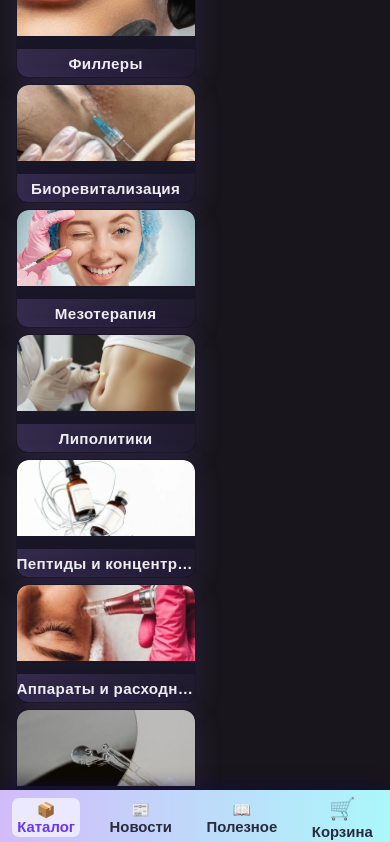
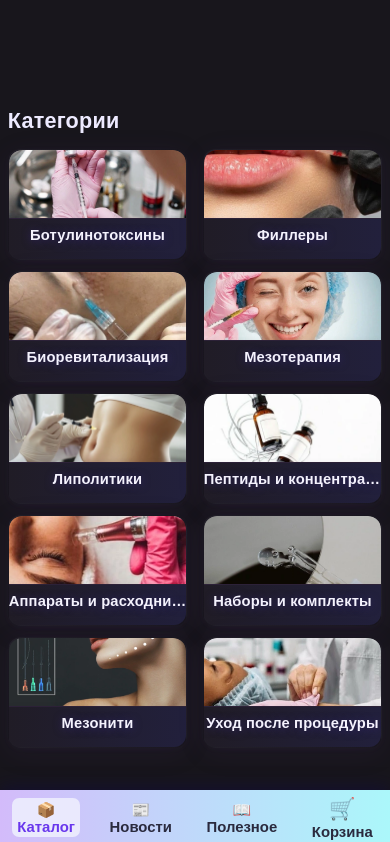
Before and after one commit to AlexSalavat/facade-stone-app, a React (Vite) app: page /catalog in a window 390 px wide. Shown: the top 842 px of the page. Built offline with nearby package versions, Linux system fonts and the light colour scheme.

Commit message:
first dkw

```diff
--- a/src/components/CategoryCard.css
+++ b/src/components/CategoryCard.css
@@ -1,75 +1,84 @@
+.category-cards-grid {
+  display: grid;
+  grid-template-columns: 1fr 1fr;
+  gap: 16px 14px;
+  padding: 16px 0 0 0;
+  width: 100%;
+  box-sizing: border-box;
+}
+
 .category-card {
-  width: 46vw;
-  max-width: 178px;
-  min-width: 115px;
-  height: 26vw;
-  max-height: 116px;
-  min-height: 70px;
-  background: linear-gradient(108deg, #241d34e8 0%, #372b48e2 100%);
-  border-radius: 15px;
-  box-shadow: 0 6px 24px 0 rgba(120,80,180,0.13);
+  background: linear-gradient(118deg, #23202a 0%, #18151e 100%);
+  border-radius: 18px;
+  box-shadow: 0 5px 28px 0 rgba(90,50,130,0.10), 0 1.5px 6px #a286ef09;
   overflow: hidden;
   display: flex;
   flex-direction: column;
   align-items: stretch;
   position: relative;
-  margin: 0;
   cursor: pointer;
-  transition: box-shadow 0.17s, transform 0.15s;
-  border: none;
+  border: 1.3px solid transparent;
+  transition: box-shadow 0.16s, transform 0.13s, border 0.16s;
+  min-height: 134px;
 }
 
 .category-card:hover,
 .category-card:focus {
-  box-shadow: 0 10px 36px 0 rgba(164,118,255,0.23), 0 2px 12px 0 #734ad722;
-  transform: translateY(-3px) scale(1.04);
+  box-shadow: 0 9px 34px 0 rgba(160,110,255,0.16), 0 2px 12px 0 #9b7eff38;
+  border: 1.3px solid #b499e044;
+  transform: translateY(-2.5px) scale(1.035);
   outline: none;
 }
 
 .category-card-img {
   width: 100%;
-  height: 74%;
+  height: 92px;
   object-fit: cover;
-  background: #ede9fc;
-  border-radius: 15px 15px 0 0;
+  background: #f6f3fa;
+  border-radius: 16px 16px 0 0;
   display: block;
+  margin: 0;
+  border-bottom: 0.5px solid #2e2339;
 }
 
 .category-card-title {
   width: 100%;
-  background: rgba(38,26,61,0.62);
-  color: #f2eaff;
+  background: linear-gradient(90deg, #201c26 0%, #22203c 100%);
+  color: #f4f2fd;
   font-family: 'Montserrat', Arial, sans-serif;
-  font-size: 0.97rem;
+  font-size: 1.01rem;
   font-weight: 600;
   text-align: center;
-  padding: 7px 0 6px 0;
+  padding: 11px 0 8px 0;
   letter-spacing: 0.01em;
-  border-radius: 0 0 13px 13px;
+  border-radius: 0 0 14px 14px;
   margin-top: auto;
-  box-shadow: 0 3px 12px #0002;
-  text-shadow: 0 1.5px 7px #4d2bb1ab;
+  box-shadow: 0 2px 7px #0002;
+  text-shadow: 0 1px 8px #342777bb;
   overflow: hidden;
   white-space: nowrap;
   text-overflow: ellipsis;
+  min-height: 37px;
 }
 
 @media (max-width: 700px) {
+  .category-cards-grid {
+    grid-template-columns: 1fr 1fr;
+    gap: 11px 5vw;
+    padding: 10px 0 0 0;
+  }
   .category-card {
-    width: 47vw;
-    height: 27vw;
-    max-width: 144px;
-    min-width: 96px;
-    border-radius: 11px;
+    border-radius: 13px;
+    min-height: 95px;
   }
   .category-card-img {
-    border-radius: 11px 11px 0 0;
-    min-height: 45px;
-    height: 68%;
+    border-radius: 13px 13px 0 0;
+    height: 68px;
   }
   .category-card-title {
-    font-size: 0.85rem;
+    font-size: 0.92rem;
     border-radius: 0 0 8px 8px;
-    padding: 5px 0 4px 0;
+    padding: 8px 0 6px 0;
+    min-height: 26px;
   }
 }
--- a/src/components/CategoryView.css
+++ b/src/components/CategoryView.css
@@ -1,75 +1,93 @@
-.category-card {
-  width: 46vw;
-  max-width: 200px;
-  min-width: 120px;
-  height: 33vw;
-  max-height: 145px;
-  min-height: 85px;
-  background: #191729ee;
-  border-radius: 18px;
-  box-shadow: 0 6px 28px 0 rgba(140,104,235,0.15);
-  overflow: hidden;
-  display: flex;
-  flex-direction: column;
-  align-items: stretch;
-  position: relative;
-  margin: 8px 4px;
-  cursor: pointer;
-  transition: box-shadow 0.15s, transform 0.14s;
-  border: 1.2px solid transparent;
+.container {
+  max-width: 540px;
+  margin: 0 auto;
+  padding: 0 8px;
+  width: 100%;
+  box-sizing: border-box;
 }
 
-.category-card:hover {
-  box-shadow: 0 8px 34px 0 rgba(164,118,255,0.25);
-  transform: translateY(-2px) scale(1.03);
-  border: 1.2px solid #c5a2fc55;
+.category-list-title {
+  font-family: 'Montserrat', Arial, sans-serif;
+  font-size: 1.35rem;
+  font-weight: 800;
+  margin-top: 18px;
+  margin-bottom: 7px;
+  color: #edeaff;
+  letter-spacing: 0.01em;
 }
 
-.category-card-img {
+.category-cards-grid {
+  display: grid;
+  grid-template-columns: 1fr 1fr;
+  gap: 17px 13px;
+  padding: 8px 0 6px 0;
   width: 100%;
-  height: 73%;
-  object-fit: cover;
-  background: #e6e1ff;
-  border-radius: 18px 18px 0 0;
-  display: block;
+  box-sizing: border-box;
 }
 
-.category-card-title {
-  width: 100%;
-  background: linear-gradient(90deg, #3c3157c7 0%, #221c30b9 100%);
-  color: #eee;
+.category-view-top-row {
+  display: flex;
+  align-items: center;
+  gap: 8px;
+  margin-bottom: 18px;
+}
+
+.back-btn {
+  background: none;
+  border: none;
+  color: #b692ff;
+  font-size: 1.01rem;
+  font-family: inherit;
+  font-weight: 700;
+  padding: 6px 12px 6px 0;
+  cursor: pointer;
+  transition: color 0.12s;
+  border-radius: 8px;
+}
+
+.back-btn:hover,
+.back-btn:focus {
+  color: #ff98b7;
+  background: #26204c27;
+  outline: none;
+}
+
+.category-title {
+  font-size: 1.17rem;
   font-family: 'Montserrat', Arial, sans-serif;
-  font-size: 1.02rem;
-  font-weight: 600;
+  color: #e7e2fa;
+  font-weight: 700;
+  letter-spacing: 0.01em;
+  margin: 0 0 0 7px;
+}
+
+.products-grid {
+  display: grid;
+  grid-template-columns: 1fr 1fr;
+  gap: 18px 13px;
+  margin-top: 10px;
+}
+
+.empty-message {
+  grid-column: 1 / -1;
+  font-size: 1.15rem;
+  color: #b35;
   text-align: center;
-  padding: 7px 0 6px 0;
-  letter-spacing: 0.02em;
-  border-radius: 0 0 14px 14px;
-  margin-top: auto;
-  box-shadow: 0 3px 12px #0002;
-  text-shadow: 0 1.5px 7px #2b2257ab;
-  overflow: hidden;
-  white-space: nowrap;
-  text-overflow: ellipsis;
+  padding: 30px 0 22px 0;
+  opacity: 0.92;
 }
 
 @media (max-width: 700px) {
-  .category-card {
-    width: 46vw;
-    height: 30vw;
-    max-width: 178px;
-    min-width: 98px;
-    border-radius: 12px;
-    margin: 6px 2vw;
+  .container {
+    max-width: 100vw;
+    padding: 0 2vw;
   }
-  .category-card-img {
-    border-radius: 12px 12px 0 0;
-    min-height: 55px;
-    height: 65%;
+  .category-cards-grid,
+  .products-grid {
+    grid-template-columns: 1fr 1fr;
+    gap: 11px 4vw;
   }
-  .category-card-title {
-    font-size: 0.95rem;
-    border-radius: 0 0 10px 10px;
-    padding: 6px 0 5px 0;
+  .category-title {
+    font-size: 1.04rem;
   }
 }
--- a/src/components/CategoryView.jsx
+++ b/src/components/CategoryView.jsx
@@ -10,7 +10,11 @@ export default function CategoryView() {
   const { category } = useParams();
   const navigate = useNavigate();
 
+  // Найти выбранную категорию
+  const catObj = categories.find(c => c.key === category);
+
   if (!category) {
+    // Грид-карточки категорий
     return (
       <div className="container category-list-page">
         <h2 className="category-list-title">Категории</h2>
@@ -28,10 +32,10 @@ export default function CategoryView() {
     );
   }
 
-  // Правильный заголовок!
-  const catObj = categories.find(c => c.key === category);
-
-  const filtered = products.filter((p) => p.category === (catObj?.name || category));
+  // Фильтрация товаров по правильному названию категории
+  const filtered = products.filter(
+    (p) => p.category === (catObj?.name || category)
+  );
 
   return (
     <div className="container category-view-page">
@@ -39,24 +43,23 @@ export default function CategoryView() {
         <button className="back-btn" onClick={() => navigate(-1)}>
           ← Назад
         </button>
-        <h2 style={{ marginLeft: 12 }}>
-          {catObj?.name || category}
-        </h2>
+        <h2 className="category-title">{catObj?.name || category}</h2>
       </div>
       <div className="products-grid">
-        {filtered.length === 0 && (
-          <div style={{ fontSize: 20, color: "#b35" }}>
+        {filtered.length === 0 ? (
+          <div className="empty-message">
             Нет товаров в этой категории.
           </div>
+        ) : (
+          filtered.map((item) => (
+            <ProductCard
+              key={item.id}
+              image={item.images[0]}
+              name={item.name}
+              onMore={() => navigate(`/product/${item.id}`)}
+            />
+          ))
         )}
-        {filtered.map((item) => (
-          <ProductCard
-            key={item.id}
-            image={item.images[0]}
-            name={item.name}
-            onMore={() => navigate(`/product/${item.id}`)}
-          />
-        ))}
       </div>
     </div>
   );
```
Also changed, not shown: src/components/CategoryCard.jsx (+6 -1 lines).
